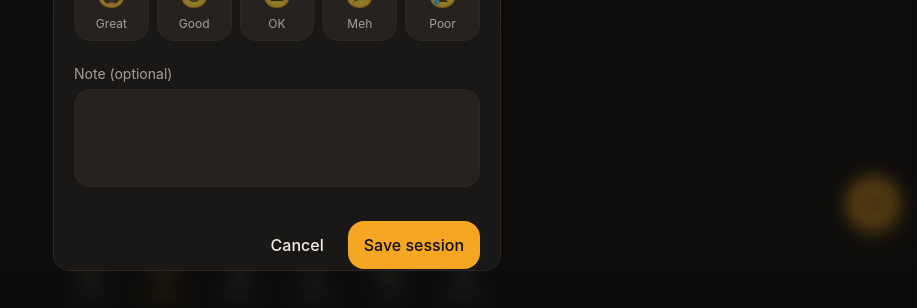
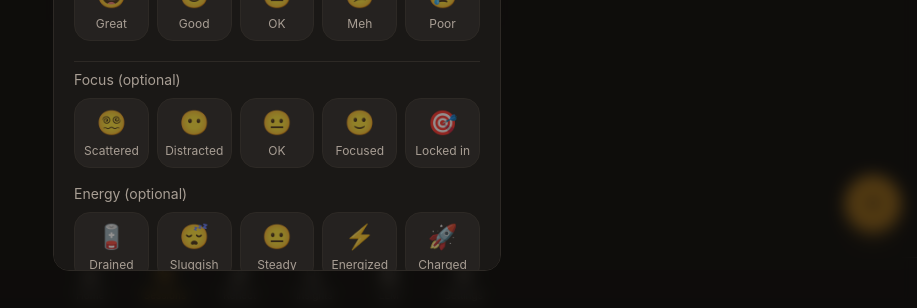
Before and after one commit to LeouOn/chrono-kata, a Next.js app: page /sessions in a window 1280 px wide. Both pictures are taken after a click on the button "+ New". Shown: the part 489-797 px from the top of the page, without its empty margins (363-1280 px from the left). Built offline with nearby package versions, Linux system fonts and the light colour scheme; no server answers.

Commit message:
feat: wire MultiDimSliders into SessionForm

```diff
--- a/src/components/session/SessionForm.tsx
+++ b/src/components/session/SessionForm.tsx
@@ -4,9 +4,10 @@ import { useState } from 'react';
 import { Modal } from '@/components/ui/Modal';
 import { Button } from '@/components/ui/Button';
 import { RatingPicker } from './RatingPicker';
+import { MultiDimSlider } from './MultiDimSlider';
 import { Timer } from './Timer';
 import type { Session, SessionInput } from '@/lib/schemas/session';
-import type { Rating } from '@/lib/schemas/session';
+import type { Rating, MultiDimRating } from '@/lib/schemas/session';
 
 type Mode = 'timed' | 'reps';
 
@@ -25,6 +26,9 @@ export function SessionForm({ open, initial, onSave, onCancel }: Props) {
   );
   const [reps, setReps] = useState<number | null>(initial?.reps ?? null);
   const [rating, setRating] = useState<Rating | null>(initial?.rating ?? null);
+  const [focusRating, setFocusRating] = useState<MultiDimRating | null>(initial?.focusRating ?? null);
+  const [energyRating, setEnergyRating] = useState<MultiDimRating | null>(initial?.energyRating ?? null);
+  const [moodRating, setMoodRating] = useState<MultiDimRating | null>(initial?.moodRating ?? null);
   const [activityLabel, setActivityLabel] = useState(initial?.activityLabel ?? '');
   const [note, setNote] = useState(initial?.note ?? '');
   const [error, setError] = useState<string | null>(null);
@@ -60,6 +64,9 @@ export function SessionForm({ open, initial, onSave, onCancel }: Props) {
       rating,
       activityLabel: activityLabel.trim() || undefined,
       note: note.trim() || undefined,
+      focusRating,
+      energyRating,
+      moodRating,
     };
     onSave(input);
   }
@@ -164,6 +171,13 @@ export function SessionForm({ open, initial, onSave, onCancel }: Props) {
           <RatingPicker value={rating} onChange={setRating} />
         </div>
 
+        {/* Multi-dimensional ratings */}
+        <div className="space-y-4 pt-2 border-t border-border">
+          <MultiDimSlider dimension="focus" value={focusRating} onChange={setFocusRating} />
+          <MultiDimSlider dimension="energy" value={energyRating} onChange={setEnergyRating} />
+          <MultiDimSlider dimension="mood" value={moodRating} onChange={setMoodRating} />
+        </div>
+
         {/* Note */}
         <label className="block">
           <span className="text-text-muted text-sm">Note (optional)</span>
```
